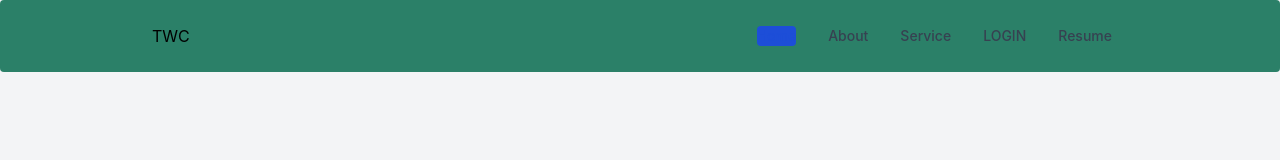
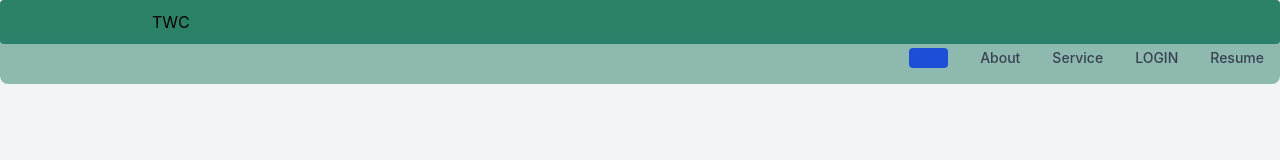
Before and after one commit to Placide123/my_brand, a React (Create React App) app in the folder my_brand/: page / in a window 1280 px wide. Shown: the top 160 px of the page. Built offline with nearby package versions, Linux system fonts and the light colour scheme.

Commit message:
fixing nav bar

```diff
--- a/my_brand/src/component/Navigation.js
+++ b/my_brand/src/component/Navigation.js
@@ -24,9 +24,9 @@ export default function Navigation() {
 
         </button>
         <div className={`${isOpen ? '' : 'hidden'
-          } w-full block flex-grow lg:block  lg:w-auto md:block md:w-auto`}
+          } w-full block flex-grow lg:block  lg:w-auto md:block md:w-auto absolute top-8 left-0 right-0  `}
           id="navbar-default">
-          <ul class="flex flex-col p-4 mt-4 border border-gray-100 rounded-lg bg-gray-50 md:flex-row md:space-x-8 md:mt-0 md:text-sm md:font-medium md:border-0 md:bg-white md:justify-end ">
+          <ul class="flex flex-col p-4 mt-4 border bg-primary bg-opacity-50 border-gray-100 rounded-lg bg-gray-50 md:flex-row md:space-x-8 md:mt-0 md:text-sm md:font-medium md:border-0 md:bg-white md:justify-end ">
             <li>
               <a href="#" class="block py-2 pl-3 pr-4 text-white bg-blue-700 rounded md:bg-transparent md:text-blue-700 md:p-0" aria-current="page">Home</a>
             </li>
```
